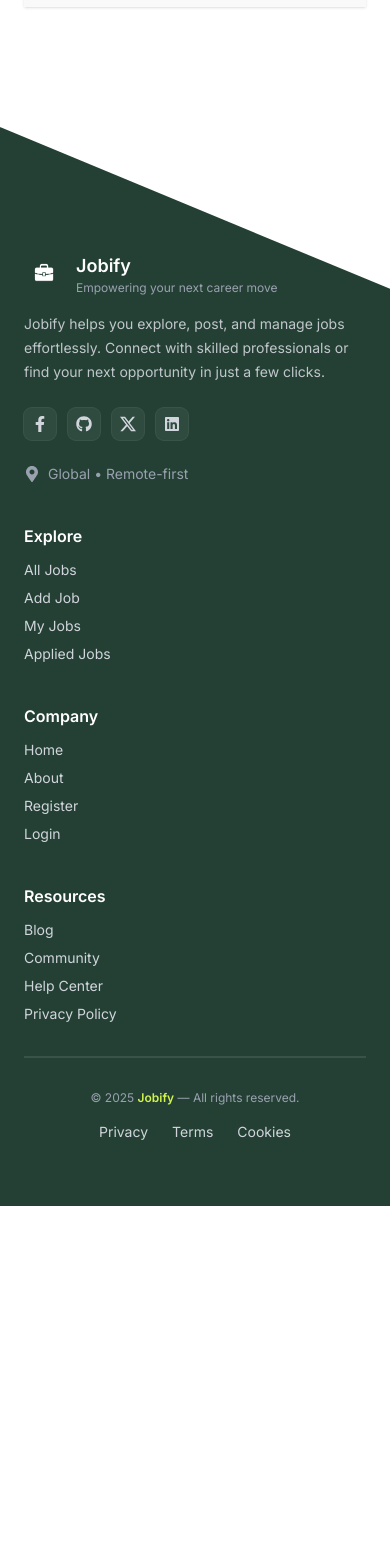
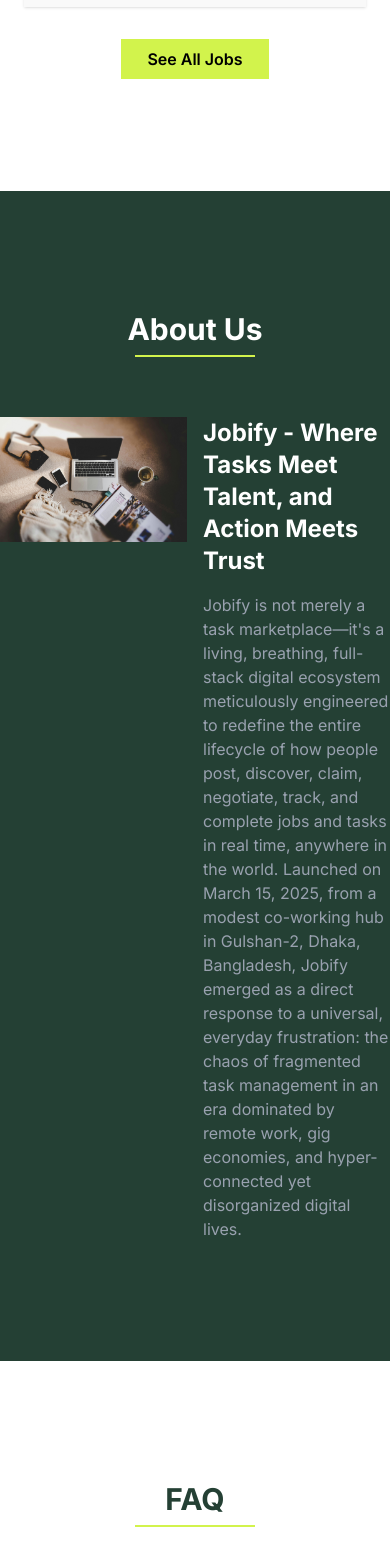
Before and after one commit to Afiqu3/B12A10-Jobify-client, a React (Vite) app: page / in a window 390 px wide. Shown: the part 6120-7688 px from the top of the page. Before the commit the page ends 7326 px from the top, so only its background shows below. Built offline with nearby package versions, Linux system fonts and the light colour scheme.

Commit message:
Add about us section

```diff
--- /dev/null
+++ b/src/components/About/About.jsx
@@ -0,0 +1,59 @@
+import React from "react";
+import { motion } from "motion/react";
+import useScreenSize from "../../hooks/useScreenSize";
+import banner2 from "../../assets/banner-2.jpg";
+import banner1 from "../../assets/banner-1.jpg";
+import banner3 from "../../assets/banner-3.jpg";
+
+const About = () => {
+  const { isMedium, isLarge } = useScreenSize();
+
+  const initialX = isLarge ? 1100 : isMedium ? 200 : 0;
+  return (
+    <motion.section
+      className="bg-[#244034]"
+      initial={{ opacity: 0, x: initialX }}
+      whileInView={{ opacity: 1, x: 0 }}
+      transition={{ duration: 1 }}
+    >
+      <div className="py-30 relative">
+        <div className="max-w-6xl mx-auto text-white">
+          <motion.div
+            className="flex flex-col justify-center items-center mb-15"
+            initial={{ opacity: 0, y: 40 }}
+            whileInView={{ opacity: 1, y: 0 }}
+            transition={{ duration: 1.4 }}
+          >
+            <h2 className={`text-3xl md:text-4xl font-bold mb-2`}>About Us</h2>
+            <div className="h-0.5 bg-[#D2F34C] w-30"></div>
+          </motion.div>
+
+          <div className="flex gap-4">
+            <div className="relative flex-1">
+              <img src={banner2} alt="" />
+              {/* <img className="absolute -top-15 -left-15 w-70 h-50" src={banner1} alt="" /> */}
+              {/* <img className="absolute -bottom-15 -left-15 w-50 h-50" src={banner3} alt="" /> */}
+            </div>
+            <div className="flex-1 flex flex-col justify-center items-center gap-4">
+              <h2 className="text-2xl font-bold">Jobify - Where Tasks Meet Talent, and Action Meets Trust</h2>
+              <p className="text-gray-400">
+                Jobify is not merely a task marketplace—it's a living,
+                breathing, full-stack digital ecosystem meticulously engineered
+                to redefine the entire lifecycle of how people post, discover,
+                claim, negotiate, track, and complete jobs and tasks in real
+                time, anywhere in the world. Launched on March 15, 2025, from a
+                modest co-working hub in Gulshan-2, Dhaka, Bangladesh, Jobify
+                emerged as a direct response to a universal, everyday
+                frustration: the chaos of fragmented task management in an era
+                dominated by remote work, gig economies, and hyper-connected yet
+                disorganized digital lives.
+              </p>
+            </div>
+          </div>
+        </div>
+      </div>
+    </motion.section>
+  );
+};
+
+export default About;
--- /dev/null
+++ b/src/components/FAQ/FAQ.jsx
@@ -0,0 +1,31 @@
+import React from "react";
+import useTheme from "../../hooks/useTheme";
+import { motion } from "motion/react";
+
+const FAQ = () => {
+  const { theme } = useTheme();
+  return (
+    <section className="my-30">
+      <div className="max-w-6xl mx-auto px-6 text-center">
+        <motion.div
+          className="flex flex-col justify-center items-center mb-15"
+          initial={{ opacity: 0, y: 40 }}
+          whileInView={{ opacity: 1, y: 0 }}
+          transition={{ duration: 0.6 }}
+        >
+          <h2
+            className={`text-3xl md:text-4xl font-bold ${
+              theme === "dark" ? "" : "text-[#244034]"
+            } mb-2`}
+          >
+            FAQ
+          </h2>
+
+          <div className="h-0.5 bg-[#D2F34C] w-30"></div>
+        </motion.div>
+      </div>
+    </section>
+  );
+};
+
+export default FAQ;
--- a/src/components/Footer/Footer.jsx
+++ b/src/components/Footer/Footer.jsx
@@ -53,7 +53,7 @@
 
   return (
     <footer
-      className="relative bg-[#244034] text-gray-300 mt-12 pt-15 border-t border-white/10 sm:[clip-path:polygon(0_0%,100%_25%,100%_100%,0_100%)] [clip-path:polygon(0_0%,100%_15%,100%_100%,0_100%)]"
+      className="relative bg-[#244034] text-gray-300 pt-15 border-t border-white/10 sm:[clip-path:polygon(0_0%,100%_25%,100%_100%,0_100%)] [clip-path:polygon(0_0%,100%_15%,100%_100%,0_100%)]"
     >
       <div className="relative max-w-6xl mx-auto px-6 py-16">
         <div className="grid grid-cols-1 md:grid-cols-2 lg:grid-cols-5 gap-10">
--- a/src/components/LatestJobs/JobCard.jsx
+++ b/src/components/LatestJobs/JobCard.jsx
@@ -13,7 +13,7 @@
           alt="Shoes"
         />
       </figure>
-      <div className="text-left mt-4 px-4">
+      <div className="mt-4 px-4">
         <p className="text-gray-400 text-sm mb-2">{job.category}</p>
         <h3 className="text-[#244034] text-xl font-semibold mb-4">{job.title}</h3>
         <div className="h-px bg-gray-200 mb-4"></div>
--- a/src/components/LatestJobs/LatestJobs.jsx
+++ b/src/components/LatestJobs/LatestJobs.jsx
@@ -2,6 +2,7 @@
 import useTheme from "../../hooks/useTheme";
 import { motion } from "motion/react";
 import JobCard from "./JobCard";
+import { Link } from "react-router";
 
 const latestJobs = [
   {
@@ -89,7 +90,7 @@
 
   return (
     <section className="my-30">
-      <div className="max-w-6xl mx-auto px-6 text-center">
+      <div className="max-w-6xl mx-auto px-6">
         <motion.div
           className="flex flex-col justify-center items-center mb-15"
           initial={{ opacity: 0, y: 40 }}
@@ -132,6 +133,10 @@
             </motion.div>
           ))}
         </div>
+
+        <div className="mt-10 text-center">
+            <Link to={'/allJobs'} className='my-btn text-black'>See All Jobs</Link>
+        </div>
       </div>
     </section>
   );
--- a/src/layouts/RootLayout/RootLayout.jsx
+++ b/src/layouts/RootLayout/RootLayout.jsx
@@ -5,7 +5,7 @@
 
 const RootLayout = () => {
     return (
-        <div>
+        <div className='overflow-hidden'>
             <Navbar></Navbar>
             <Outlet></Outlet>
             <Footer></Footer>
--- a/src/pages/Home/Home.jsx
+++ b/src/pages/Home/Home.jsx
@@ -3,6 +3,8 @@
 import TopCategories from '../../components/TopCategories/TopCategories';
 import HowItsWork from '../../components/HowItsWork/HowItsWork';
 import LatestJobs from '../../components/LatestJobs/LatestJobs';
+import About from '../../components/About/About';
+import FAQ from '../../components/FAQ/FAQ';
 
 const Home = () => {
     return (
@@ -11,6 +13,8 @@
             <TopCategories></TopCategories>
             <HowItsWork></HowItsWork>
             <LatestJobs></LatestJobs>
+            <About></About>
+            <FAQ></FAQ>
         </div>
     );
 };
```
